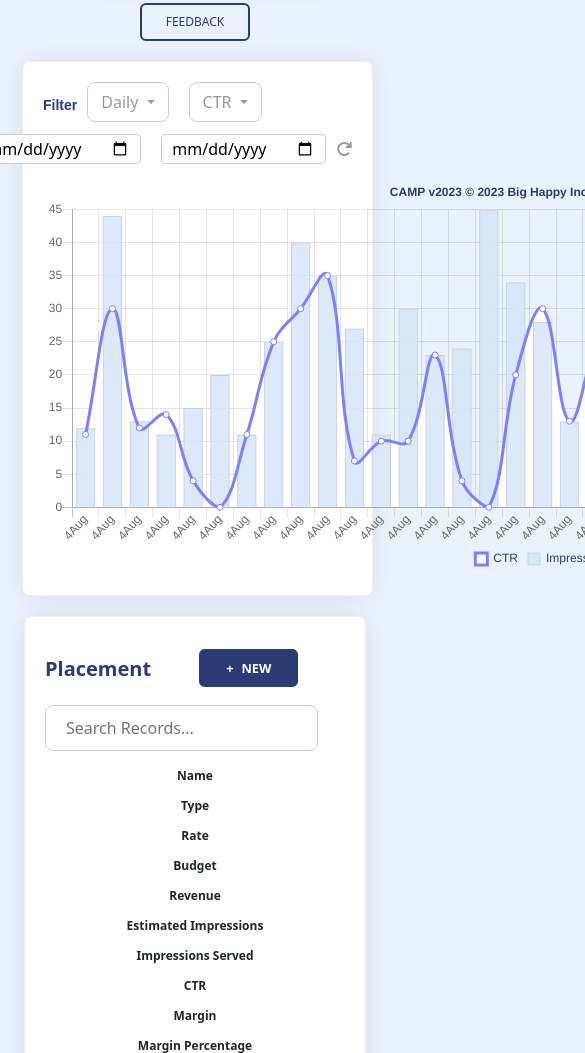
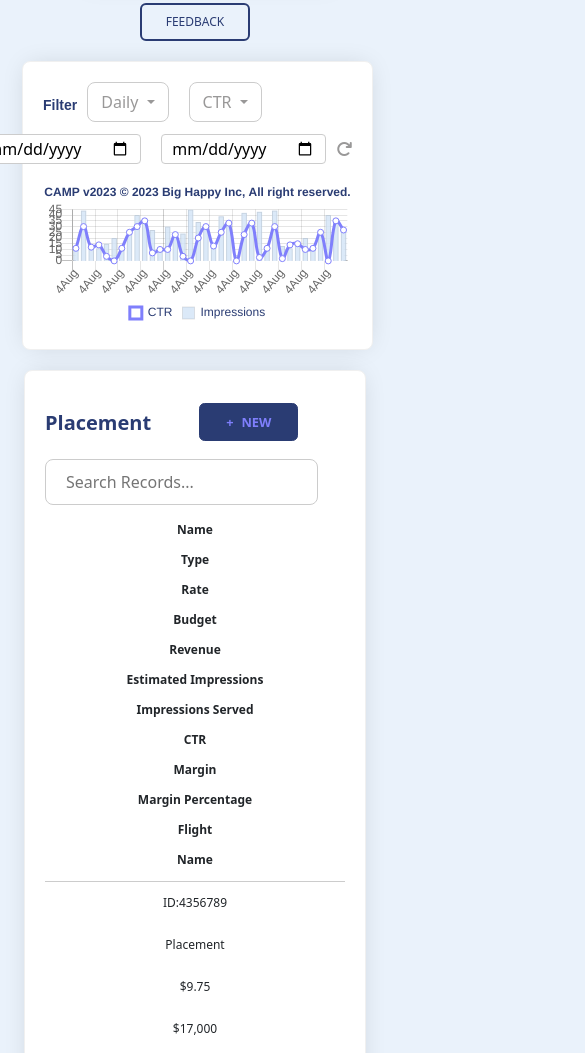
Before and after one commit to salonigarg8815/Dash-board, a plain HTML site: page index.html in a window 390 px wide. Shown: the part 2224-3277 px from the top of the page, 585 px wide, since content can reach past the window. Drawn offline with nearby package versions, Linux system fonts and the light colour scheme.

```diff
--- a/index.html
+++ b/index.html
@@ -320,7 +320,13 @@ https://cdn.jsdelivr.net/npm/chart.js@2.9.3/dist/Chart.min.css
                             <i class="fa-solid fa-arrow-rotate-right"></i>
                         </div>
                     </div>
-                    <canvas id="barChart" aria-label="chart" role="img" width="1000px" height="400px"></canvas>
+
+                    <div class="row">
+                        <div class="col bar-chart">
+                            <canvas id="barChart"></canvas>
+                        </div>
+                    </div>
+
                 </div>
             </div>
         </div>
--- a/script.js
+++ b/script.js
@@ -163,7 +163,7 @@ var myChart = new Chart(bar, {
         ]
     },
     options: {
-        responsive: false,
+        responsive: true,
         legend: {
             display: true,
             position: "bottom",
@@ -181,6 +181,10 @@ var myChart = new Chart(bar, {
             fontColor: " #2a3c73",
             fontWeight: 'bold',
         },
+        tooltips: {
+            enables: true,
+            backgroundColor: 'rgb(127, 127, 252)'
+        },
         animation: {
             duration: 3000,
 
--- a/style.css
+++ b/style.css
@@ -304,19 +304,15 @@ body {
 
 } */
 
-/* @media(max-width:500px) {
-    #barChart {
-        width: 300px;
-        height: 400px;
 
-    }
-} */
+.bar-chart #barChart {
+    /* width: 1000px;
+    height: 400px; */
+}
 
 .filter {
     display: flex;
-
     align-items: center;
-
 }
 
 .filter h5 {
@@ -474,5 +470,6 @@ body {
 @media(max-width:991px) {
     .Placement .main-btn {
         padding: 0 26px;
+        color: rgb(127, 127, 252);
     }
 }
```
